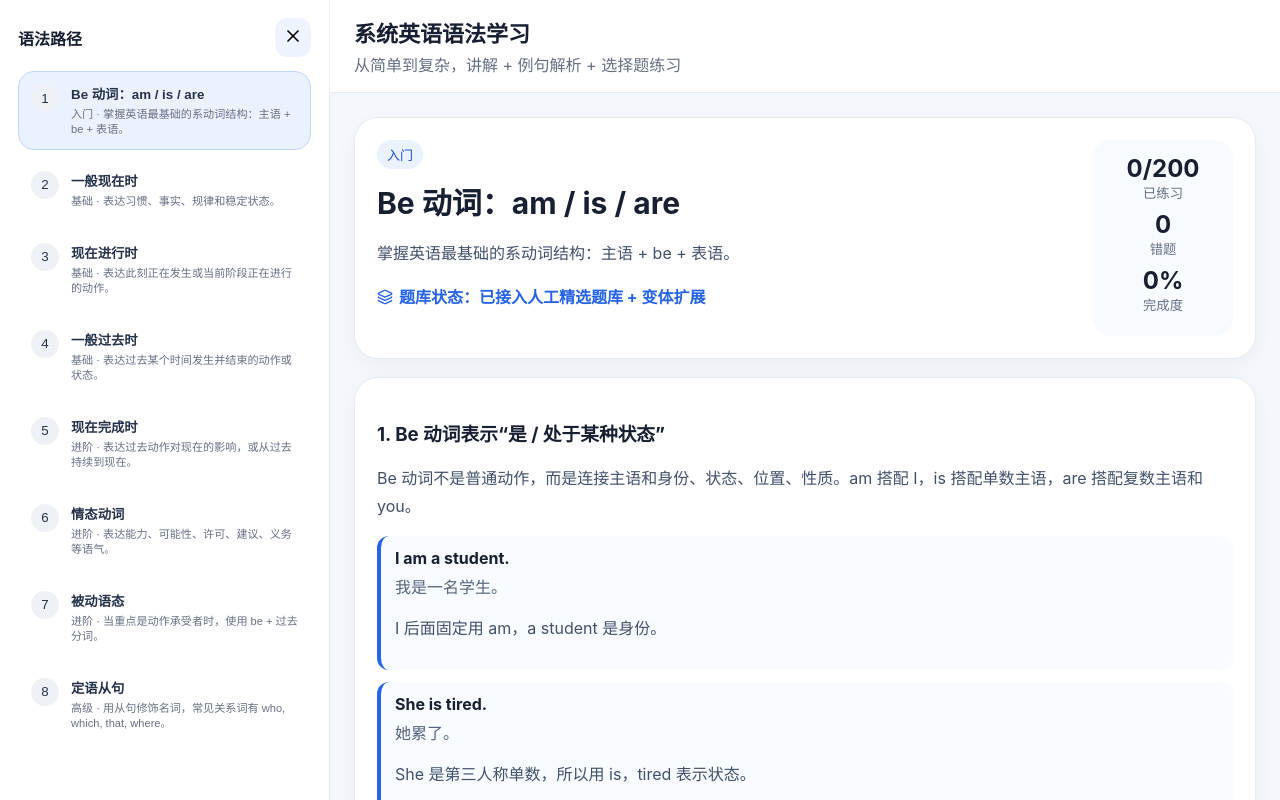
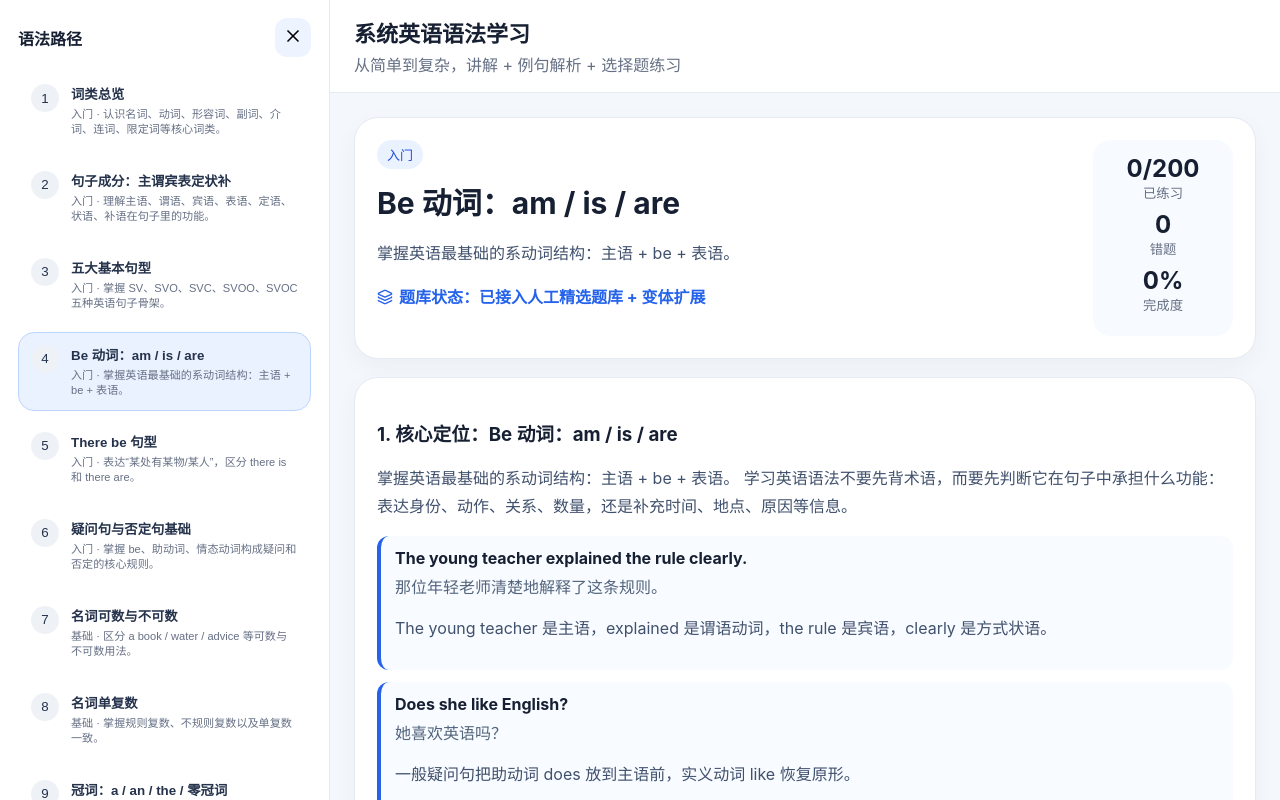
Before and after one commit to yipengup/english-learning-app, a React (Vite) app: page / in a window 1280 px wide. Shown: the top 800 px of the page. Built offline with nearby package versions, Linux system fonts and the light colour scheme.

Commit message:
Expand grammar syllabus into mainstream category system

```diff
--- a/src/data/grammarCatalog.js
+++ b/src/data/grammarCatalog.js
@@ -1,178 +1,228 @@
-export const grammarCatalog = [
+const groups = [
   {
-    id: 'be-verbs',
+    id: 'foundation',
+    title: '01 入门地基：句子与词类',
+    description: '先建立词类、句子成分、基本句型，解决“英语句子怎么搭起来”。',
     level: '入门',
-    title: 'Be 动词：am / is / are',
-    summary: '掌握英语最基础的系动词结构：主语 + be + 表语。',
-    nextId: 'present-simple',
+    topics: [
+      ['parts-of-speech', '词类总览', '认识名词、动词、形容词、副词、介词、连词、限定词等核心词类。'],
+      ['sentence-elements', '句子成分：主谓宾表定状补', '理解主语、谓语、宾语、表语、定语、状语、补语在句子里的功能。'],
+      ['basic-sentence-patterns', '五大基本句型', '掌握 SV、SVO、SVC、SVOO、SVOC 五种英语句子骨架。'],
+      ['be-verbs', 'Be 动词：am / is / are', '掌握英语最基础的系动词结构：主语 + be + 表语。'],
+      ['there-be', 'There be 句型', '表达“某处有某物/某人”，区分 there is 和 there are。'],
+      ['questions-negatives', '疑问句与否定句基础', '掌握 be、助动词、情态动词构成疑问和否定的核心规则。']
+    ]
+  },
+  {
+    id: 'noun-system',
+    title: '02 名词系统：名词、冠词、代词、限定词',
+    description: '解决英语名词短语如何表达“一个、这个、这些、很多、我的”。',
+    level: '基础',
+    topics: [
+      ['nouns-countability', '名词可数与不可数', '区分 a book / water / advice 等可数与不可数用法。'],
+      ['singular-plural', '名词单复数', '掌握规则复数、不规则复数以及单复数一致。'],
+      ['articles', '冠词：a / an / the / 零冠词', '理解泛指、特指、首次提及和再次提及。'],
+      ['determiners', '限定词：this / that / some / any / each', '掌握名词前的限定、数量和指代。'],
+      ['pronouns', '代词系统', '掌握人称代词、物主代词、反身代词、指示代词和不定代词。'],
+      ['quantifiers', '数量词：many / much / few / little / enough', '区分可数、不可数以及数量强弱。'],
+      ['possessives', "所有格：'s 与 of", "表达所属关系，区分 Tom's book 和 the door of the room。"]
+    ]
+  },
+  {
+    id: 'verb-tense',
+    title: '03 动词与时态：动作、时间、助动词',
+    description: '解决英语最核心的动词变化和时间表达。',
+    level: '核心',
+    topics: [
+      ['present-simple', '一般现在时', '表达习惯、事实、规律和稳定状态。'],
+      ['present-continuous', '现在进行时', '表达此刻正在发生或当前阶段正在进行的动作。'],
+      ['past-simple', '一般过去时', '表达过去某个时间发生并结束的动作或状态。'],
+      ['past-continuous', '过去进行时', '表达过去某一时刻正在进行的动作或背景。'],
+      ['future-forms', '将来表达：will / be going to / 现在进行时表将来', '比较预测、计划、安排和临时决定。'],
+      ['present-perfect', '现在完成时', '表达过去动作对现在的影响，或从过去持续到现在。'],
+      ['present-perfect-continuous', '现在完成进行时', '强调从过去持续到现在的动作过程。'],
+      ['past-perfect', '过去完成时', '表达过去的过去，说明两个过去动作的先后。'],
+      ['tense-comparison', '时态综合辨析', '比较一般时、进行时、完成时在真实语境中的选择。'],
+      ['verb-forms', '动词形式：原形、三单、过去式、过去分词、ing', '系统掌握动词变化规则与不规则形式。']
+    ]
+  },
+  {
+    id: 'modality-voice',
+    title: '04 情态、语态与语气',
+    description: '表达能力、义务、推测、被动和假设。',
+    level: '进阶',
+    topics: [
+      ['modal-verbs', '情态动词', '表达能力、可能性、许可、建议、义务等语气。'],
+      ['modal-perfect', '情态动词 + have done', '表达对过去的推测、遗憾或责备。'],
+      ['passive-voice', '被动语态', '当重点是动作承受者时，使用 be + 过去分词。'],
+      ['causative-have-get', '使役结构：have / get something done', '表达让别人完成某事或某事被处理。'],
+      ['subjunctive-mood', '虚拟语气基础', '表达与事实相反、愿望、建议和假设。'],
+      ['conditionals', '条件句：零、一、二、三类条件句', '系统掌握 if 条件句中的真实、可能和虚拟。']
+    ]
+  },
+  {
+    id: 'adjective-adverb-preposition',
+    title: '05 修饰系统：形容词、副词、介词',
+    description: '让句子变得准确：描述性质、程度、方式、地点和时间。',
+    level: '基础',
+    topics: [
+      ['adjectives', '形容词用法', '掌握形容词作定语、表语及多个形容词排序。'],
+      ['adverbs', '副词用法', '表达方式、频率、程度、时间和地点。'],
+      ['comparatives-superlatives', '比较级与最高级', '比较两者、多者以及倍数表达。'],
+      ['prepositions-place-time', '介词：时间与地点', '区分 at / in / on / by / during / for / since 等高频介词。'],
+      ['prepositional-phrases', '介词短语', '理解介词短语作定语、状语和补语。'],
+      ['phrasal-verbs', '短语动词', '掌握 look up、give up、turn on 等动词 + 小品词结构。']
+    ]
+  },
+  {
+    id: 'clauses',
+    title: '06 从句系统：把简单句变复杂句',
+    description: '主流语法学习的高级核心：名词从句、定语从句、状语从句。',
+    level: '高级',
+    topics: [
+      ['noun-clauses', '名词性从句', '掌握 that / whether / wh- 从句作主语、宾语、表语和同位语。'],
+      ['relative-clauses', '定语从句', '用从句修饰名词，常见关系词有 who, which, that, where。'],
+      ['adverbial-clauses-time', '时间状语从句', '掌握 when / while / before / after / until / as soon as。'],
+      ['adverbial-clauses-reason-result', '原因、结果、目的状语从句', '掌握 because / so that / so...that / in order that。'],
+      ['adverbial-clauses-concession', '让步与对比状语从句', '掌握 although / though / even though / whereas。'],
+      ['reduced-clauses', '从句简化', '把部分从句压缩成分词短语、不定式或介词短语。']
+    ]
+  },
+  {
+    id: 'nonfinite',
+    title: '07 非谓语动词：不定式、动名词、分词',
+    description: '解决一个句子里出现多个动词时如何处理。',
+    level: '高级',
+    topics: [
+      ['infinitives', '不定式：to do', '掌握作主语、宾语、目的状语、定语和补语。'],
+      ['gerunds', '动名词：doing', '掌握 doing 作名词性成分，以及常接 gerund 的动词。'],
+      ['participles', '分词：doing / done', '掌握现在分词和过去分词作定语、状语和补语。'],
+      ['infinitive-vs-gerund', 'to do 与 doing 辨析', '比较 remember to do / remember doing 等常见差异。'],
+      ['absolute-construction', '独立主格结构', '理解名词/代词 + 分词/形容词/介词短语的高级表达。']
+    ]
+  },
+  {
+    id: 'syntax-advanced',
+    title: '08 句法提升：并列、倒装、强调、省略',
+    description: '从“正确”走向“高级、地道、书面化”。',
+    level: '高级',
+    topics: [
+      ['coordination', '并列结构', '掌握 and / but / or / so / yet 连接词、短语和句子。'],
+      ['parallelism', '平行结构', '保持语法形式一致，让表达更清晰。'],
+      ['inversion', '倒装句', '掌握否定词前置、only 前置、so/neither 倒装等结构。'],
+      ['emphasis', '强调句与强调结构', '掌握 It is/was...that... 以及 do 强调。'],
+      ['ellipsis', '省略结构', '理解重复信息省略，提升阅读复杂句能力。'],
+      ['agreement', '主谓一致', '掌握单复数主语、就近原则、集合名词等一致规则。']
+    ]
+  },
+  {
+    id: 'writing-grammar',
+    title: '09 写作语法与易错点',
+    description: '面向考试、写作和真实表达的语法准确性。',
+    level: '综合',
+    topics: [
+      ['punctuation', '标点与句子边界', '掌握逗号、分号、冒号、引号及避免逗号拼接。'],
+      ['fragments-runons', '残缺句与流水句', '识别 fragment、run-on sentence 和 comma splice。'],
+      ['reported-speech', '直接引语与间接引语', '掌握时态后移、人称变化、时间地点变化。'],
+      ['relative-pronoun-omission', '关系词省略', '判断定语从句中 that / which / who 何时可以省略。'],
+      ['common-errors', '高频语法易错点综合', '集中训练中式英语、搭配、冠词、介词和时态混用。'],
+      ['exam-grammar-review', '考试语法综合复习', '面向选择题、完形、阅读长难句和写作改错的综合训练。']
+    ]
+  }
+];
+
+const examplesByGroup = {
+  foundation: [
+    ['The young teacher explained the rule clearly.', '那位年轻老师清楚地解释了这条规则。', 'The young teacher 是主语，explained 是谓语动词，the rule 是宾语，clearly 是方式状语。'],
+    ['Does she like English?', '她喜欢英语吗？', '一般疑问句把助动词 does 放到主语前，实义动词 like 恢复原形。']
+  ],
+  'noun-system': [
+    ['I bought a book, and the book is about grammar.', '我买了一本书，那本书是关于语法的。', '第一次提到用 a book，再次提到用 the book。'],
+    ['She gave me some advice.', '她给了我一些建议。', 'advice 是不可数名词，不能说 advices。']
+  ],
+  'verb-tense': [
+    ['I study English every day.', '我每天学习英语。', 'every day 表示习惯，用一般现在时。'],
+    ['She has lived here for five years.', '她已经在这里住了五年。', 'for five years 表示从过去持续到现在，用现在完成时。']
+  ],
+  'modality-voice': [
+    ['You should review the lesson.', '你应该复习这一课。', 'should 表示建议，后面接动词原形 review。'],
+    ['The letter was written yesterday.', '这封信是昨天写的。', 'letter 是动作承受者，用 was written 表达被动。']
+  ],
+  'adjective-adverb-preposition': [
+    ['She speaks English fluently.', '她英语说得很流利。', 'fluently 是副词，修饰 speaks。'],
+    ['The book on the desk is mine.', '桌上的那本书是我的。', 'on the desk 是介词短语，修饰 The book。']
+  ],
+  clauses: [
+    ['I know that he is honest.', '我知道他很诚实。', 'that he is honest 是宾语从句，作 know 的宾语。'],
+    ['The book that I bought is useful.', '我买的那本书很有用。', 'that I bought 是定语从句，修饰 The book。']
+  ],
+  nonfinite: [
+    ['I want to improve my grammar.', '我想提高语法。', 'want 是谓语，to improve 是不定式作宾语。'],
+    ['Learning grammar takes time.', '学习语法需要时间。', 'Learning grammar 是动名词短语作主语。']
+  ],
+  'syntax-advanced': [
+    ['She likes reading, writing, and speaking English.', '她喜欢读英语、写英语和说英语。', 'reading、writing、speaking 保持平行结构。'],
+    ['Never have I seen such a beautiful place.', '我从未见过这么美的地方。', '否定词 Never 置于句首，引起部分倒装。']
+  ],
+  'writing-grammar': [
+    ['Because I was tired, I went home early.', '因为我累了，所以我早早回家了。', 'Because 从句不能单独成句，后面需要主句。'],
+    ['I like grammar; it helps me write clearly.', '我喜欢语法；它帮助我写得更清楚。', '两个完整句子关系紧密时，可以用分号连接。']
+  ]
+};
+
+const sectionIntro = {
+  foundation: '学习英语语法不要先背术语，而要先判断它在句子中承担什么功能：表达身份、动作、关系、数量，还是补充时间、地点、原因等信息。',
+  'noun-system': '名词、冠词、代词、限定词和数量词共同构成名词短语。它们经常充当主语、宾语、表语或介词宾语。',
+  'verb-tense': '英语动词不仅表示动作，还要通过时态、助动词和词形变化说明动作发生的时间、状态和与现在的关系。',
+  'modality-voice': '这一组语法表达能力、可能性、义务、被动关系或与事实相反的假设。',
+  'adjective-adverb-preposition': '形容词、副词和介词短语负责修饰信息，让句子在性质、程度、方式、地点和时间上更准确。',
+  clauses: '从句可以充当名词、形容词或副词的功能，是阅读长难句和写作升级的核心。',
+  nonfinite: '一个简单句通常只有一个谓语动词。当需要再表达一个动作时，常用 to do、doing 或 done。',
+  'syntax-advanced': '并列、平行、倒装、强调、省略和一致规则能让句子更清晰、更自然，也常出现在考试长难句中。',
+  'writing-grammar': '写作语法关注句子边界、标点、改错和真实输出，目标是把选择题能力迁移到写作。'
+};
+
+const flatTopicTuples = groups.flatMap(group => group.topics.map(topic => ({ group, topic })));
+
+function topicToLesson(group, topicTuple) {
+  const [id, title, summary] = topicTuple;
+  const currentIndex = flatTopicTuples.findIndex(item => item.topic[0] === id);
+  const nextId = flatTopicTuples[currentIndex + 1]?.topic[0] || null;
+  const examples = examplesByGroup[group.id] || examplesByGroup.foundation;
+  return {
+    id,
+    level: group.level,
+    track: group.title,
+    categoryId: group.id,
+    categoryTitle: group.title,
+    categoryDescription: group.description,
+    title,
+    summary,
+    nextId,
     sections: [
       {
-        heading: '1. Be 动词表示“是 / 处于某种状态”',
-        body: 'Be 动词不是普通动作，而是连接主语和身份、状态、位置、性质。am 搭配 I，is 搭配单数主语，are 搭配复数主语和 you。',
-        examples: [
-          { en: 'I am a student.', zh: '我是一名学生。', note: 'I 后面固定用 am，a student 是身份。' },
-          { en: 'She is tired.', zh: '她累了。', note: 'She 是第三人称单数，所以用 is，tired 表示状态。' },
-          { en: 'They are in the classroom.', zh: '他们在教室里。', note: 'They 是复数主语，所以用 are，in the classroom 表示位置。' }
-        ]
+        heading: `1. 核心定位：${title}`,
+        body: `${summary} ${sectionIntro[group.id] || sectionIntro.foundation}`,
+        examples: examples.map(([en, zh, note]) => ({ en, zh, note }))
       },
       {
-        heading: '2. 否定句：be 后面直接加 not',
-        body: 'Be 动词的否定不需要 do / does，直接在 am / is / are 后面加 not。',
+        heading: '2. 学习步骤：先识别，再套规则，最后看语境',
+        body: `学习「${title}」时，先判断它在句子中的功能，再观察关键词、词序、主谓关系和固定搭配。练习题会优先训练常见考法和高频易错点。`,
         examples: [
-          { en: 'He is not my brother.', zh: '他不是我的兄弟。', note: 'is 后直接加 not，表示否定身份。' },
-          { en: 'We are not late.', zh: '我们没有迟到。', note: 'are not 后接形容词 late，表示状态否定。' }
-        ]
-      },
-      {
-        heading: '3. 一般疑问句：be 提到主语前',
-        body: '含 be 动词的句子变一般疑问句时，把 be 动词提前即可。',
-        examples: [
-          { en: 'Are you ready?', zh: '你准备好了吗？', note: '陈述句 You are ready. 变疑问句时 are 提前。' },
-          { en: 'Is this your book?', zh: '这是你的书吗？', note: 'this 是单数，所以用 is。' }
+          { en: examples[0][0], zh: examples[0][1], note: `这类例句用于提醒你：${examples[0][2]}` },
+          { en: examples[1][0], zh: examples[1][1], note: `做题时不要只翻译中文，要回到「${title}」的语法规则。` }
         ]
       }
     ]
-  },
-  {
-    id: 'present-simple',
-    level: '基础',
-    title: '一般现在时',
-    summary: '表达习惯、事实、规律和稳定状态。',
-    nextId: 'present-continuous',
-    sections: [
-      {
-        heading: '1. 一般现在时表示习惯或事实',
-        body: '一般现在时常用于每天、经常、通常发生的动作，也用于客观事实。',
-        examples: [
-          { en: 'I read English every morning.', zh: '我每天早上读英语。', note: 'every morning 表示习惯性动作。' },
-          { en: 'The sun rises in the east.', zh: '太阳从东方升起。', note: '这是客观事实，所以用一般现在时。' }
-        ]
-      },
-      {
-        heading: '2. 第三人称单数动词要变化',
-        body: '主语是 he / she / it 或单数名词时，普通动词通常加 -s 或 -es。',
-        examples: [
-          { en: 'She likes grammar.', zh: '她喜欢语法。', note: 'She 是第三人称单数，like 变 likes。' },
-          { en: 'Tom goes to school by bus.', zh: 'Tom 坐公交去上学。', note: 'go 的第三人称单数形式是 goes。' }
-        ]
-      },
-      {
-        heading: '3. 否定和疑问使用 do / does',
-        body: '普通动词构成否定或疑问时，需要助动词 do / does，后面的实义动词恢复原形。',
-        examples: [
-          { en: 'She does not like coffee.', zh: '她不喜欢咖啡。', note: 'does 已经体现第三人称单数，所以 like 用原形。' },
-          { en: 'Do you play basketball?', zh: '你打篮球吗？', note: 'you 搭配 do，play 保持原形。' }
-        ]
-      }
-    ]
-  },
-  {
-    id: 'present-continuous',
-    level: '基础',
-    title: '现在进行时',
-    summary: '表达此刻正在发生或当前阶段正在进行的动作。',
-    nextId: 'past-simple',
-    sections: [
-      {
-        heading: '1. 结构：be + 动词 ing',
-        body: '现在进行时由 am / is / are 加动词 ing 构成，强调动作正在进行。',
-        examples: [
-          { en: 'I am studying English now.', zh: '我现在正在学英语。', note: 'now 提示此刻正在发生，am studying 是进行时。' },
-          { en: 'They are watching a movie.', zh: '他们正在看电影。', note: 'They 是复数，所以用 are watching。' }
-        ]
-      },
-      {
-        heading: '2. 当前阶段正在进行',
-        body: '不一定是说话这一秒正在做，也可以表示最近一段时间正在进行的事情。',
-        examples: [
-          { en: 'She is learning French this year.', zh: '她今年正在学法语。', note: 'this year 表示当前阶段，不一定此刻正在学。' }
-        ]
-      }
-    ]
-  },
-  {
-    id: 'past-simple',
-    level: '基础',
-    title: '一般过去时',
-    summary: '表达过去某个时间发生并结束的动作或状态。',
-    nextId: 'present-perfect',
-    sections: [
-      {
-        heading: '1. 过去发生并结束',
-        body: '一般过去时常与 yesterday, last week, in 2020 等过去时间连用。',
-        examples: [
-          { en: 'I visited Beijing last year.', zh: '我去年参观了北京。', note: 'last year 是明确过去时间，visit 变 visited。' },
-          { en: 'She bought a new phone yesterday.', zh: '她昨天买了一部新手机。', note: 'buy 的过去式是不规则形式 bought。' }
-        ]
-      }
-    ]
-  },
-  {
-    id: 'present-perfect',
-    level: '进阶',
-    title: '现在完成时',
-    summary: '表达过去动作对现在的影响，或从过去持续到现在。',
-    nextId: 'modal-verbs',
-    sections: [
-      {
-        heading: '1. 结构：have / has + 过去分词',
-        body: '现在完成时关注“现在的结果”或“到现在为止的经历”。',
-        examples: [
-          { en: 'I have finished my homework.', zh: '我已经完成作业了。', note: '重点是现在作业完成了，不只是过去做过。' },
-          { en: 'She has lived here for five years.', zh: '她在这里住了五年。', note: 'for five years 表示从过去持续到现在。' }
-        ]
-      }
-    ]
-  },
-  {
-    id: 'modal-verbs',
-    level: '进阶',
-    title: '情态动词',
-    summary: '表达能力、可能性、许可、建议、义务等语气。',
-    nextId: 'passive-voice',
-    sections: [
-      {
-        heading: '1. 情态动词后接动词原形',
-        body: 'can, should, must, may, might 等后面直接接动词原形，不受主语人称影响。',
-        examples: [
-          { en: 'She can speak English.', zh: '她会说英语。', note: 'can 后面用 speak 原形，不能说 can speaks。' },
-          { en: 'You should review your mistakes.', zh: '你应该复习你的错题。', note: 'should 表示建议，后面接 review 原形。' }
-        ]
-      }
-    ]
-  },
-  {
-    id: 'passive-voice',
-    level: '进阶',
-    title: '被动语态',
-    summary: '当重点是动作承受者时，使用 be + 过去分词。',
-    nextId: 'relative-clauses',
-    sections: [
-      {
-        heading: '1. 结构：be + 过去分词',
-        body: '被动语态强调主语是动作的承受者，而不是执行者。',
-        examples: [
-          { en: 'The window was broken by Tom.', zh: '窗户被 Tom 打破了。', note: 'window 是被打破的对象，所以用被动语态。' },
-          { en: 'English is spoken in many countries.', zh: '许多国家都说英语。', note: 'English 是被说的语言，is spoken 表示被动。' }
-        ]
-      }
-    ]
-  },
-  {
-    id: 'relative-clauses',
-    level: '高级',
-    title: '定语从句',
-    summary: '用从句修饰名词，常见关系词有 who, which, that, where。',
-    nextId: null,
-    sections: [
-      {
-        heading: '1. 定语从句修饰前面的名词',
-        body: '定语从句相当于一个较长的形容词，用来说明前面的名词是谁、哪一个、什么样。',
-        examples: [
-          { en: 'The man who is speaking is my teacher.', zh: '正在讲话的那个人是我的老师。', note: 'who is speaking 修饰 The man。' },
-          { en: 'This is the book that I bought yesterday.', zh: '这是我昨天买的那本书。', note: 'that I bought yesterday 修饰 the book。' }
-        ]
-      }
-    ]
-  }
-];
+  };
+}
+
+export const grammarGroups = groups.map(group => ({
+  id: group.id,
+  title: group.title,
+  description: group.description,
+  level: group.level,
+  topics: group.topics.map(topic => topicToLesson(group, topic))
+}));
+
+export const grammarCatalog = grammarGroups.flatMap(group => group.topics);
```
